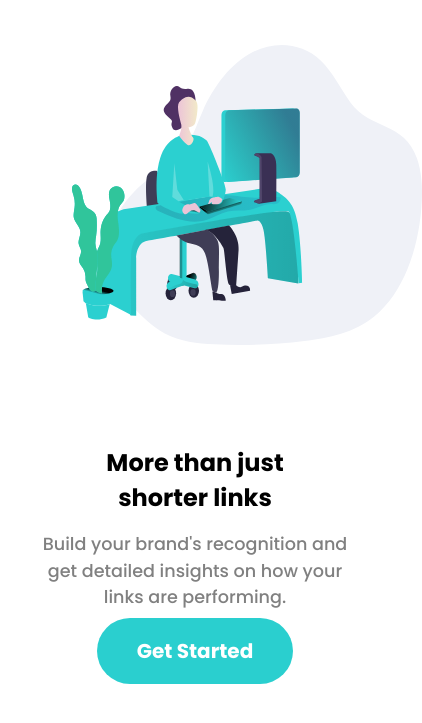
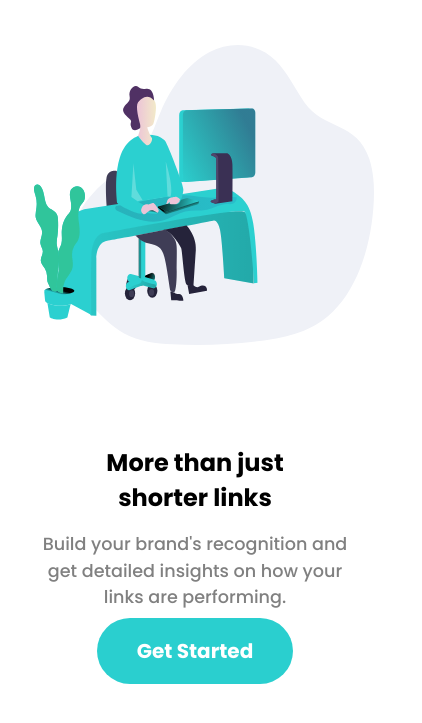
Before and after one commit to fibonacci007/Url-shortener, a plain HTML site: page index.html in a window 390 px wide. Shown: the part 77-800 px from the top of the page, 422 px wide, since content can reach past the window. Drawn offline with Linux system fonts and the light colour scheme.

Commit message:
Update style.css

```diff
--- a/style.css
+++ b/style.css
@@ -332,7 +332,7 @@ footer .icons img {
 
 @media (max-width: 500px) {
   .fsect .right-img img {
-    width: 350px;
+    width: 340px;
     height: 300px;
   }
 }
@@ -340,7 +340,7 @@ footer .icons img {
   .fsect .right-img {
     padding-left: 2rem;
     position: absolute;
-    right: -2rem;
+    right: 1rem;
     margin-left: 0;
     margin-right: 0;
   }
```
